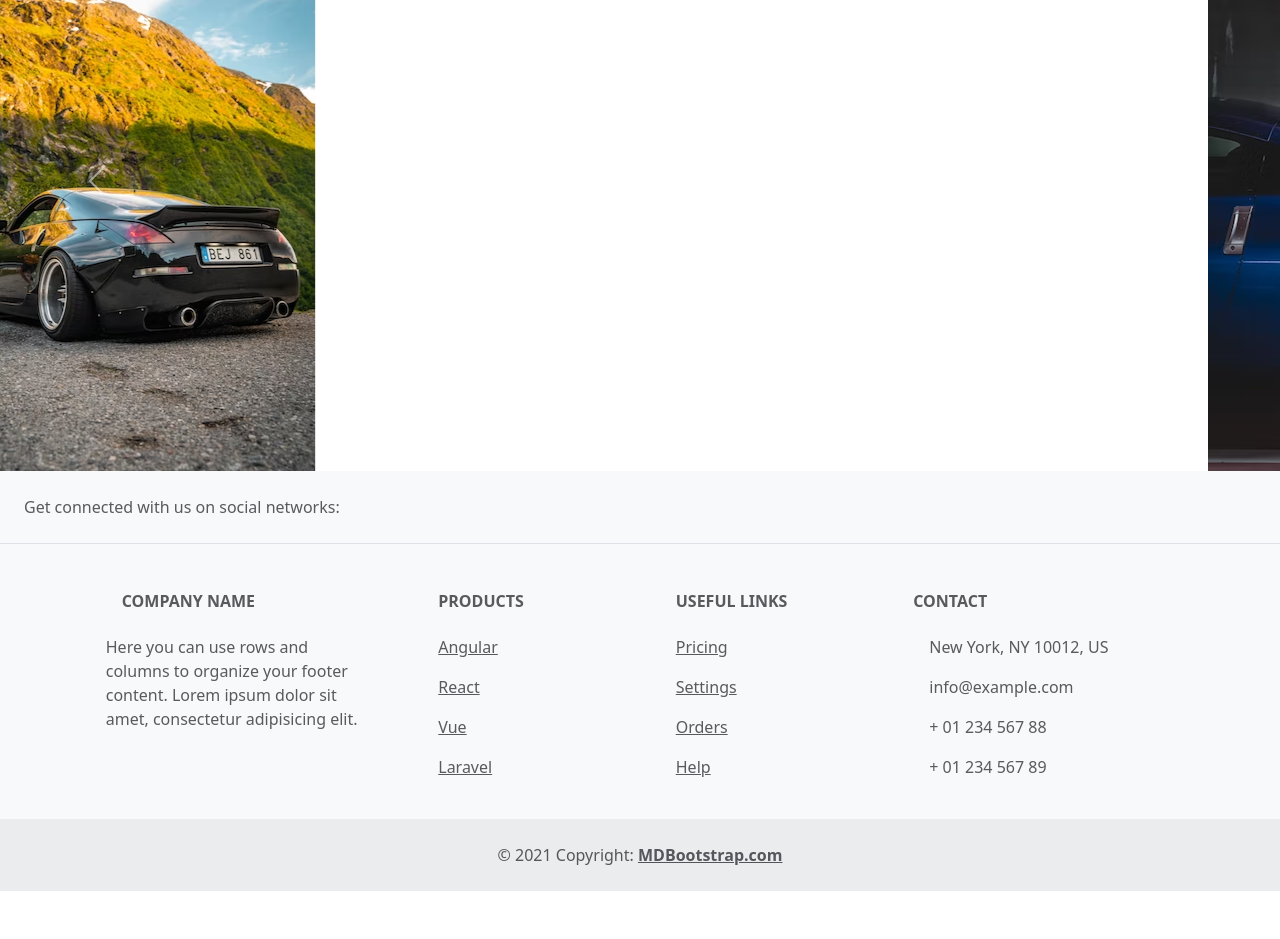
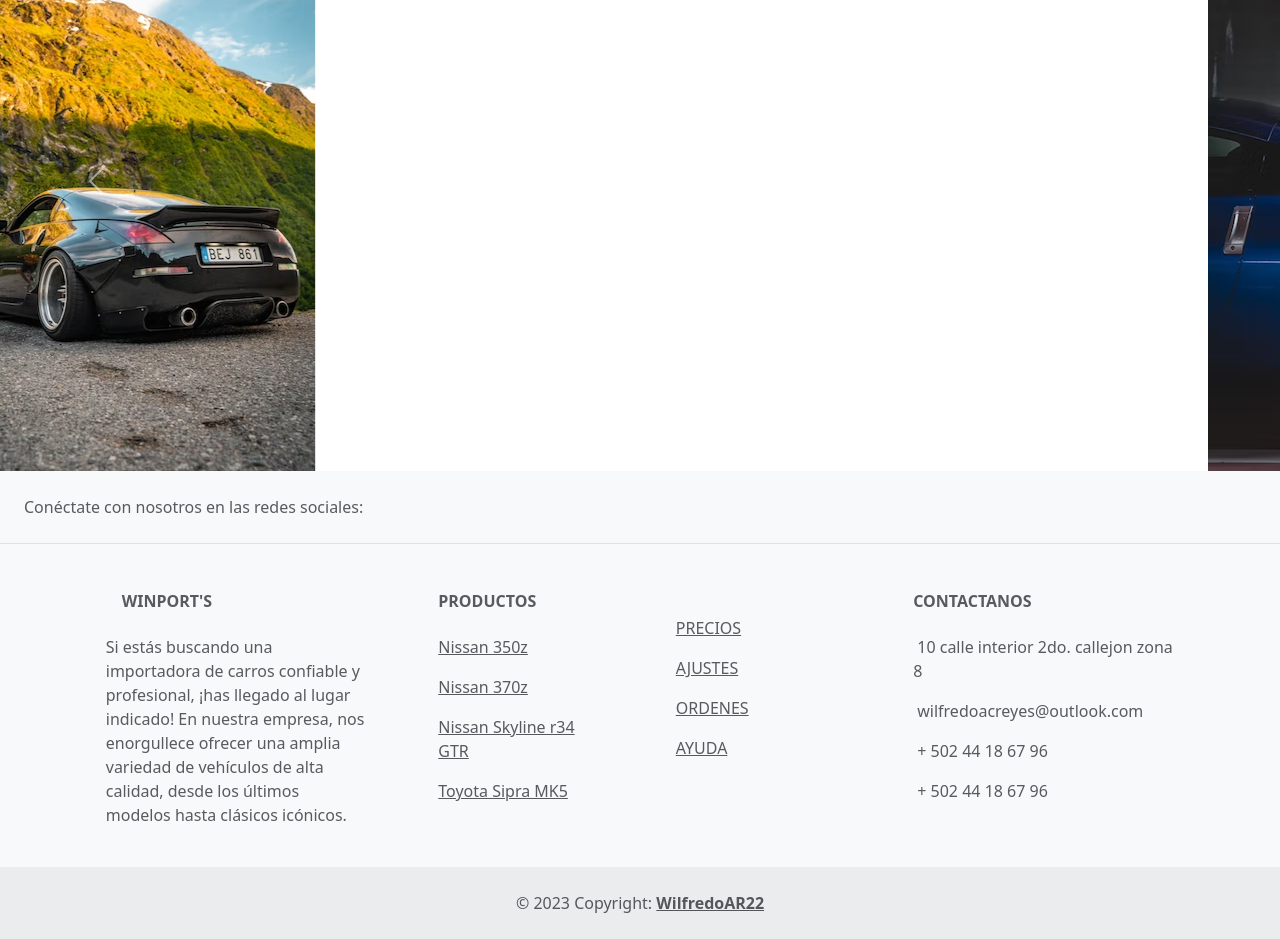
Before and after one commit to WilfredoAR22/Catalogo, a plain HTML site: page index.html in a window 1280 px wide. Shown: the part 166-1105 px from the top of the page. Before the commit the page ends 1057 px from the top, so only its background shows below. Drawn offline with nearby package versions, Linux system fonts and the light colour scheme.

Commit message:
Cambios en el index

```diff
--- a/index.html
+++ b/index.html
@@ -4,7 +4,7 @@
     <meta charset="UTF-8">
     <meta http-equiv="X-UA-Compatible" content="IE=edge">
     <meta name="viewport" content="width=device-width, initial-scale=1.0">
-    <title>Sitio Web Demo</title>
+    <title>WINPORT'S GUATEMALA S.A.</title>
     <link rel="stylesheet" href="CSS/normalize.css">
     <link rel="stylesheet" href="CSS/style.css">
     <script src='js/funciones.js'></script>
@@ -16,7 +16,7 @@
     <!--sadasdsadsada-->
     <nav class="navbar navbar-expand-lg bg-body-tertiary">
         <div class="container-fluid">
-          <a class="navbar-brand" href="#">Cveprow</a>
+          <a class="navbar-brand" href="#">Nissan 350z</a>
           <button class="navbar-toggler" type="button" data-bs-toggle="collapse" data-bs-target="#navbarSupportedContent" aria-controls="navbarSupportedContent" aria-expanded="false" aria-label="Toggle navigation">
             <span class="navbar-toggler-icon"></span>
           </button>
@@ -26,7 +26,7 @@
                 <a class="nav-link active" aria-current="page" href="#">Inicio</a>
               </li>
               <li class="nav-item">
-                <a class="nav-link" href="#">Link</a>
+                <a class="nav-link" href="#">Especificaciones</a>
               </li>
               <li class="nav-item dropdown">
                 <a class="nav-link dropdown-toggle" href="#" role="button" data-bs-toggle="dropdown" aria-expanded="false">
@@ -44,13 +44,14 @@
               </li>
             </ul>
             <form class="d-flex" role="search">
-              <input class="form-control me-2" type="search" placeholder="Search" aria-label="Search">
-              <button class="btn btn-outline-success" type="submit">Search</button>
+              <input class="form-control me-2" type="buscar" placeholder="Buscar" aria-label="Buscar">
+              <button class="btn btn-outline-success" type="submit">Buscar</button>
             </form>
           </div>
         </div>
       </nav>
 
+      <!--galeria de imagenes-->
       <div id="carouselExampleIndicators" class="carousel slide" data-bs-ride="carousel">
         <div class="carousel-indicators">
           <button type="button" data-bs-target="#carouselExampleIndicators" data-bs-slide-to="0" class="active" aria-current="true" aria-label="Slide 1"></button>
@@ -85,7 +86,7 @@
     <section class="d-flex justify-content-center justify-content-lg-between p-4 border-bottom">
       <!-- Left -->
       <div class="me-5 d-none d-lg-block">
-        <span>Get connected with us on social networks:</span>
+        <span>Conéctate con nosotros en las redes sociales:</span>
       </div>
       <!-- Left -->
 
@@ -123,11 +124,13 @@
           <div class="col-md-3 col-lg-4 col-xl-3 mx-auto mb-4">
             <!-- Content -->
             <h6 class="text-uppercase fw-bold mb-4">
-              <i class="fas fa-gem me-3"></i>Company name
+              <i class="fas fa-gem me-3"></i>Winport's
             </h6>
             <p>
-              Here you can use rows and columns to organize your footer content. Lorem ipsum
-              dolor sit amet, consectetur adipisicing elit.
+              Si estás buscando una importadora de carros confiable y profesional,
+              ¡has llegado al lugar indicado!
+              En nuestra empresa, nos enorgullece ofrecer una amplia variedad de vehículos de alta calidad,
+              desde los últimos modelos hasta clásicos icónicos.
             </p>
           </div>
           <!-- Grid column -->
@@ -136,19 +139,19 @@
           <div class="col-md-2 col-lg-2 col-xl-2 mx-auto mb-4">
             <!-- Links -->
             <h6 class="text-uppercase fw-bold mb-4">
-              Products
+              Productos
             </h6>
             <p>
-              <a href="#!" class="text-reset">Angular</a>
+              <a href="#!" class="text-reset">Nissan 350z</a>
             </p>
             <p>
-              <a href="#!" class="text-reset">React</a>
+              <a href="#!" class="text-reset">Nissan 370z</a>
             </p>
             <p>
-              <a href="#!" class="text-reset">Vue</a>
+              <a href="#!" class="text-reset">Nissan Skyline r34 GTR</a>
             </p>
             <p>
-              <a href="#!" class="text-reset">Laravel</a>
+              <a href="#!" class="text-reset">Toyota Sipra MK5</a>
             </p>
           </div>
           <!-- Grid column -->
@@ -157,19 +160,19 @@
           <div class="col-md-3 col-lg-2 col-xl-2 mx-auto mb-4">
             <!-- Links -->
             <h6 class="text-uppercase fw-bold mb-4">
-              Useful links
+
             </h6>
             <p>
-              <a href="#!" class="text-reset">Pricing</a>
+              <a href="#!" class="text-reset">PRECIOS</a>
             </p>
             <p>
-              <a href="#!" class="text-reset">Settings</a>
+              <a href="#!" class="text-reset">AJUSTES</a>
             </p>
             <p>
-              <a href="#!" class="text-reset">Orders</a>
+              <a href="#!" class="text-reset">ORDENES</a>
             </p>
             <p>
-              <a href="#!" class="text-reset">Help</a>
+              <a href="#!" class="text-reset">AYUDA</a>
             </p>
           </div>
           <!-- Grid column -->
@@ -177,14 +180,14 @@
           <!-- Grid column -->
           <div class="col-md-4 col-lg-3 col-xl-3 mx-auto mb-md-0 mb-4">
             <!-- Links -->
-            <h6 class="text-uppercase fw-bold mb-4">Contact</h6>
-            <p><i class="fas fa-home me-3"></i> New York, NY 10012, US</p>
+            <h6 class="text-uppercase fw-bold mb-4">Contactanos</h6>
+            <p><i class="fas fa-home me-1"></i>10 calle interior 2do. callejon zona 8</p>
             <p>
-              <i class="fas fa-envelope me-3"></i>
-              info@example.com
+              <i class="fas fa-envelope me-1"></i>
+              wilfredoacreyes@outlook.com
             </p>
-            <p><i class="fas fa-phone me-3"></i> + 01 234 567 88</p>
-            <p><i class="fas fa-print me-3"></i> + 01 234 567 89</p>
+            <p><i class="fas fa-phone me-1"></i> + 502 44 18 67 96</p>
+            <p><i class="fas fa-print me-1"></i> + 502 44 18 67 96</p>
           </div>
           <!-- Grid column -->
         </div>
@@ -195,8 +198,8 @@
 
     <!-- Copyright -->
     <div class="text-center p-4" style="background-color: rgba(0, 0, 0, 0.05);">
-      © 2021 Copyright:
-      <a class="text-reset fw-bold" href="https://mdbootstrap.com/">MDBootstrap.com</a>
+      © 2023 Copyright:
+      <a class="text-reset fw-bold" href="https://github.com/WilfredoAR22">WilfredoAR22 </a>
     </div>
     <!-- Copyright -->
   </footer>
```
